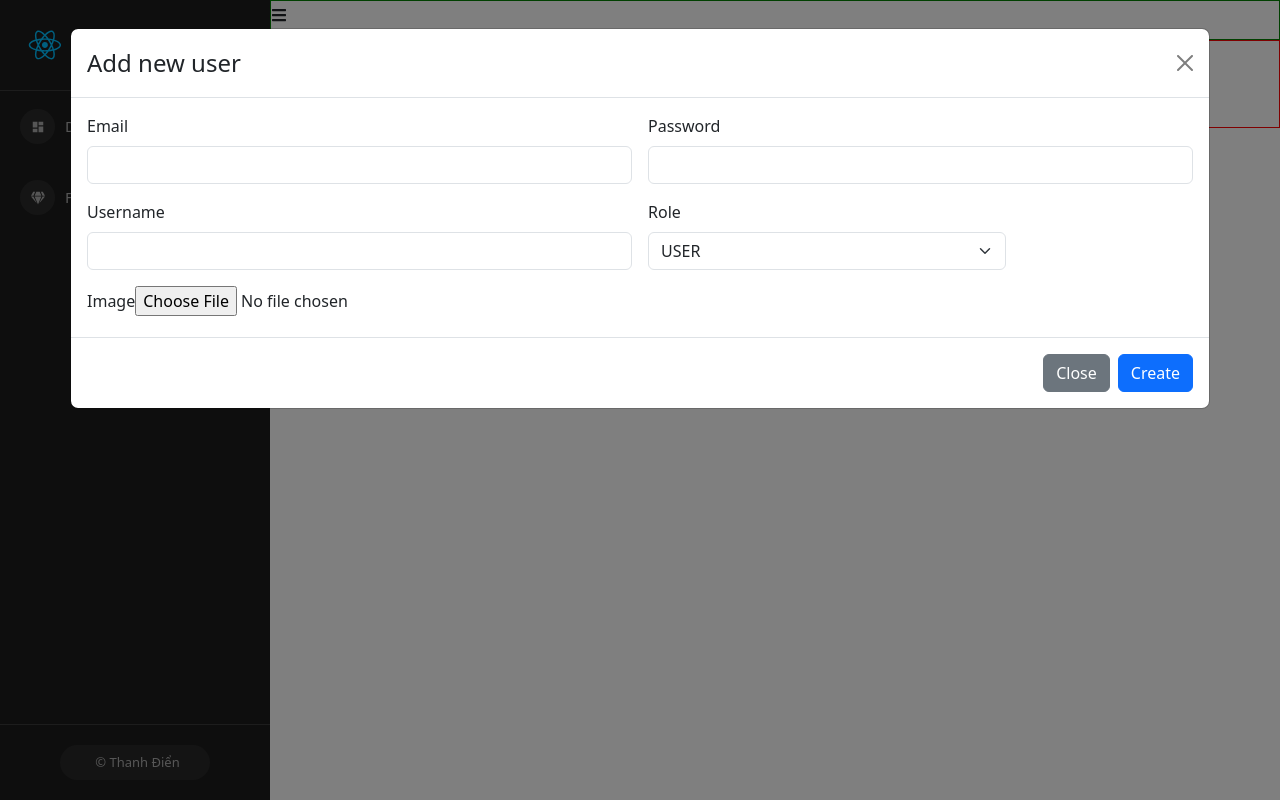
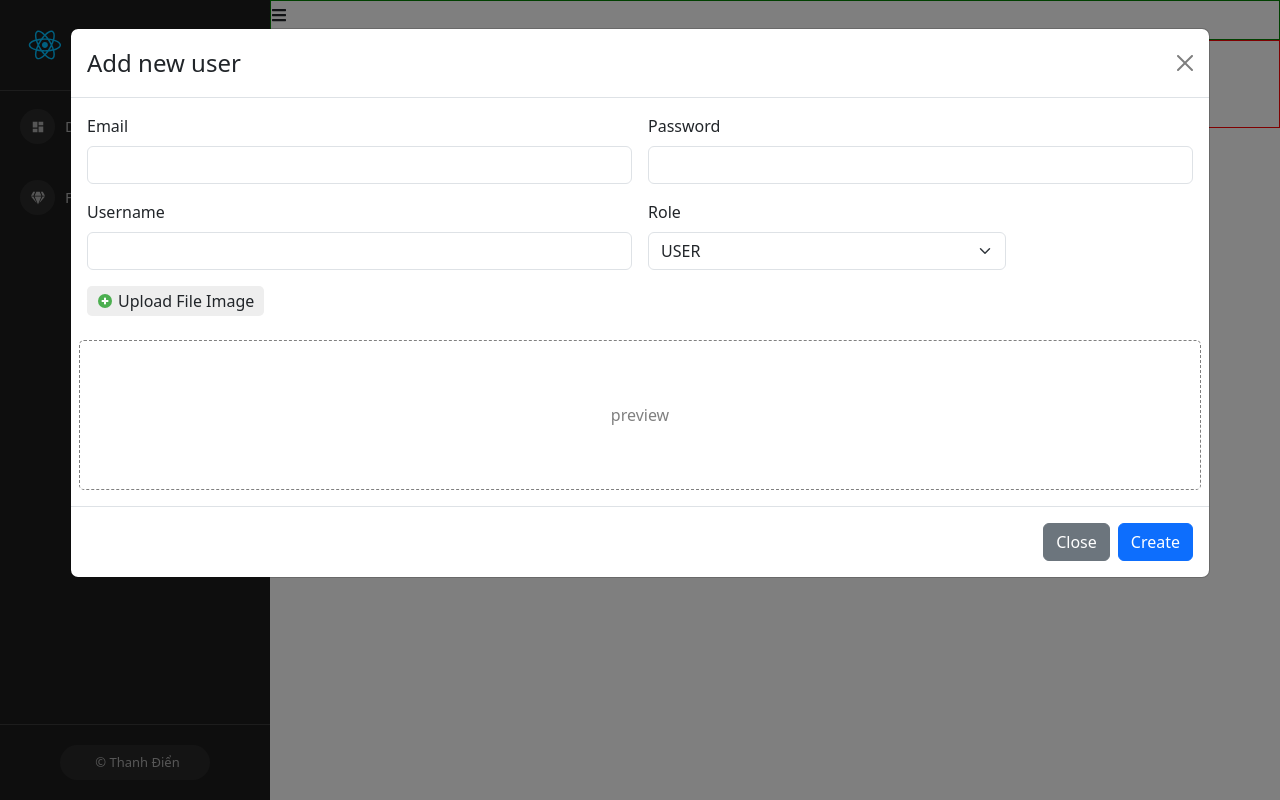
Before and after one commit to thanhdien0610/ReactBasic, a React (Create React App) app: page /admins/manage-users in a window 1280 px wide. Both pictures are taken after a click on the button "Create new user". Built offline with nearby package versions, Linux system fonts and the light colour scheme.

Commit message:
create state and uploadFileImg

```diff
--- a/src/components/Admin/Content/ManageUsers.js
+++ b/src/components/Admin/Content/ManageUsers.js
@@ -1,5 +1,5 @@
 import ModalCreateUser from "./ModalCreateUser";
-
+import './ManageUsers.scss'
 
 
 
--- /dev/null
+++ b/src/components/Admin/Content/ManageUsers.scss
@@ -0,0 +1,38 @@
+.manage-users-container{
+    .users-content{
+
+    }
+}
+
+.modal-add-user{
+    .img-preview{
+        border: 1px solid gray;
+        height: 150px;
+        border-style: dashed;
+        border-radius: 5px;
+        display: flex;
+        justify-content: center;
+        align-items: center;
+        color: gray;
+        img{
+            max-width: 100%;
+            max-height: 100%;
+        }
+    }
+    .label-upload{
+        gap:5px;
+        display: flex;
+        align-items: center;
+        border: 1px solid red;
+        width: fit-content;
+        padding: 3px 10px;
+        border-radius: 5px;
+        background: #eeeeee;
+        border: none;
+        cursor: pointer;
+
+        &:hover{
+            background: #dcdcdc;
+        }
+    }
+}
--- a/src/components/Admin/Content/ModalCreateUser.js
+++ b/src/components/Admin/Content/ModalCreateUser.js
@@ -1,12 +1,29 @@
 import React, { useState } from 'react';
 import Button from 'react-bootstrap/Button';
 import Modal from 'react-bootstrap/Modal';
-
+import { FcPlus } from 'react-icons/fc'
 const ModalCreateUser = () => {
     const [show, setShow] = useState(false);
 
     const handleClose = () => setShow(false);
     const handleShow = () => setShow(true);
+
+    const [password, setPassword] = useState('');
+    const [username, setUsername] = useState('');
+    const [image, setImage] = useState('');
+    const [email, setEmail] = useState('');
+    const [role, setRole] = useState('USER');
+    const [previewImage, setPreviewImage] = useState("");
+    const handleUploadImage = (event) => {
+        if (event.target && event.target.files && event.target.files[0]) {
+            setPreviewImage(URL.createObjectURL(event.target.files[0]));
+            setImage(event.target.files[0])
+        } else {
+            //setPreviewImage('');
+        }
+
+    }
+
     return (
         <>
             <Button variant="primary" onClick={handleShow}>
@@ -14,7 +31,8 @@
             </Button>
 
             <Modal backdrop="static"
-                show={show} onHide={handleClose} size='xl'>
+                show={show} onHide={handleClose} size='xl'
+                className='modal-add-user'>
                 <Modal.Header closeButton>
                     <Modal.Title> Add new user</Modal.Title>
                 </Modal.Header>
@@ -22,27 +40,60 @@
                     <form className="row g-3">
                         <div className="col-md-6">
                             <label className="form-label">Email</label>
-                            <input type="email" className="form-control" />
+                            <input
+                                type="email"
+                                className="form-control"
+                                value={email}
+                                onChange={(event) => setEmail(event.target.value)}
+                            />
                         </div>
                         <div className="col-md-6">
                             <label className="form-label">Password</label>
-                            <input type="password" className="form-control" />
+                            <input
+                                type="password"
+                                className="form-control"
+                                value={password}
+                                onChange={(event) => setPassword(event.target.value)}
+                            />
                         </div>
 
                         <div className="col-md-6">
                             <label className="form-label">Username</label>
-                            <input type="text" className="form-control" />
+                            <input
+                                type="text"
+                                className="form-control"
+                                value={username}
+                                onChange={(event) => setUsername(event.target.value)}
+                            />
                         </div>
                         <div className="col-md-4">
                             <label className="form-label">Role</label>
-                            <select className="form-select">
-                                <option selected value='USER'>USER</option>
-                                <option>ADMIN</option>
+                            <select className="form-select"
+                                onChange={(event) => setRole(event.target.value)}
+                                value={role}
+                            >
+                                <option value='USER'>USER</option>
+                                <option value='ADMIN'>ADMIN</option>
                             </select>
                         </div>
                         <div className='col-md-12'>
-                            <label className="form-label">Image</label>
-                            <input type='file' />
+                            <label className='form-label label-upload' htmlFor='labelUpload' >
+                                <FcPlus />
+                                Upload File Image</label>
+                            <input
+                                type='file'
+                                hidden id='labelUpload'
+                                onChange={(event) => handleUploadImage(event)}
+                            />
+                        </div>
+                        <div className='col-md-12 img-preview'>
+                            {previewImage ?
+                                <img src={previewImage} />
+                                :
+                                <span> preview</span>
+                            }
+
+
                         </div>
 
 
```
